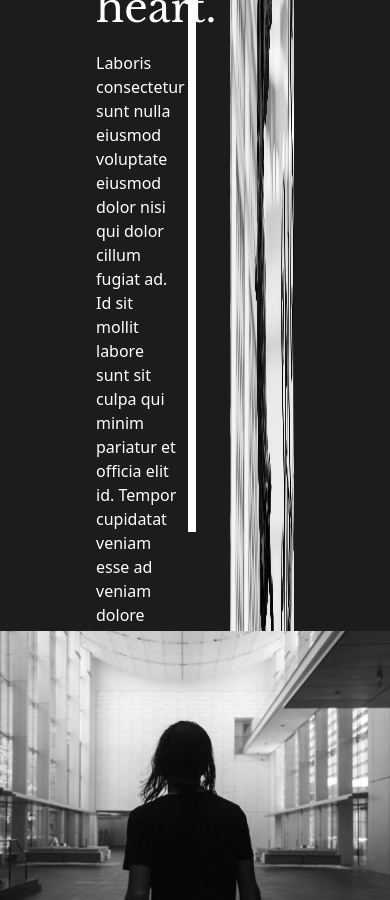
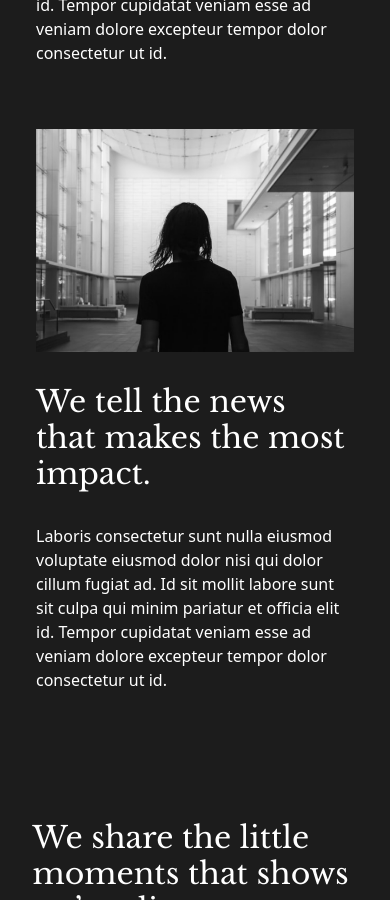
Before and after one commit to Ivanrizkys/nuntium-blog, a Next.js app: page /about in a window 390 px wide. Shown: the part 1100-2000 px from the top of the page. Built offline with nearby package versions, Linux system fonts and the light colour scheme.

Commit message:
style: apply responsive desigh on mobile and tablet

```diff
--- a/components/organism/Navbar/index.tsx
+++ b/components/organism/Navbar/index.tsx
@@ -32,7 +32,7 @@ const Navbar = () => {
           </ul>
         </div>
         <div className="hidden items-center sm:flex">
-          <div className="flex items-center py-2 px-2 rounded-[10px] focus-within:outline-2 focus-within:outline focus-within:outline-black gap-1">
+          <div className="flex items-center py-2 lg:px-2 rounded-[10px] focus-within:outline-2 focus-within:outline focus-within:outline-black gap-1">
             <input ref={inputRef} className="outline-none" type="text" />
             <button onClick={() => inputRef.current?.focus()}>
               <Search />
--- a/dummy/editor_picks.ts
+++ b/dummy/editor_picks.ts
@@ -9,8 +9,7 @@ interface EditorPickType {
   slug: string
 }
 
-let editorPicks: EditorPickType[]
-editorPicks = [
+const editorPicks: EditorPickType[] = [
   {
     image: '/image/editor-pick-1.webp',
     category: 'MINIMALISM',
--- a/dummy/other_card.ts
+++ b/dummy/other_card.ts
@@ -8,9 +8,7 @@ interface OhterCardType {
   slug: string
 }
 
-let ohterCard: OhterCardType[]
-
-ohterCard = [
+const ohterCard: OhterCardType[] = [
   {
     image: '/image/other-post-1.webp',
     category: 'NATURE',
--- a/dummy/tags.ts
+++ b/dummy/tags.ts
@@ -1,5 +1,3 @@
-let tags: string[]
-
-tags = ["Technology", "Open Source", "JavaScript", "Minimalism", "Self-help", "Animals", "Herbivores", "HTML", "CSS", "PHP", "Web Technologies", "Career", "Life", "Spirituality", "Food", "Cooking", "Sports", "Racing", "Mountain Hiking", "Cruising"]
+const tags: string[] = ["Technology", "Open Source", "JavaScript", "Minimalism", "Self-help", "Animals", "Herbivores", "HTML", "CSS", "PHP", "Web Technologies", "Career", "Life", "Spirituality", "Food", "Cooking", "Sports", "Racing", "Mountain Hiking", "Cruising"]
 
 export default tags;
--- a/pages/about.tsx
+++ b/pages/about.tsx
@@ -14,35 +14,35 @@ const About = () => {
         <p className="text-black text-xl mt-6 w-full max-w-[370px] mx-auto">A publishing company that focuses on the essentials.</p>
       </div>
       <div className="bg-black-semi mt-48 text-white relative">
-        <div className="bg-white w-2 h-[1068px] top-0 right-[194px] absolute"></div>
-        <div className="flex gap-[51px] px-24 pt-36">
-          <div className="w-5/12">
-            <h2 className="font-libre text-[41px]">We tell stories that drives the heart.</h2>
+        <div className="bg-white w-2 h-[926px] md:h-[1068px] top-0 right-20 md:right-24 lg:right-[138px] xl:right-[194px] absolute hidden sm:block"></div>
+        <div className="flex flex-col-reverse sm:flex-row gap-[51px] px-9 lg:px-14 xl:px-24 pt-16 sm:pt-24 md:pt-36">
+          <div className="w-full sm:w-5/12">
+            <h2 className="font-libre text-3xl md:text-[41px]">We tell stories that drives the heart.</h2>
             <p className="text-base mt-3">Laboris consectetur sunt nulla eiusmod voluptate eiusmod dolor nisi qui dolor cillum fugiat ad. Id sit mollit labore sunt sit culpa qui minim pariatur et officia elit id. Tempor cupidatat veniam esse ad veniam dolore excepteur tempor dolor consectetur ut id.</p>
           </div>
-          <div className="w-7/12">
+          <div className="w-full sm:w-7/12">
             <img src="/image/about-1.webp" className="w-full h-full relative z-[1]" alt="about-1" />
           </div>
         </div>
-        <div className="mx-auto flex flex-col items-center -mt-[7.25rem]">
-          <img className="w-full max-w-[557px] relative z-[2]" src="/image/about-2.webp" alt="about-2" />
-          <div className="w-full max-w-[524px]">
-            <h2 className="font-libre text-[41px] mt-8">We tell the news that makes the most impact.</h2>
+        <div className="mx-auto flex flex-col items-center px-9 sm:px-0 mt-16 lg:-mt-5 xl:-mt-[7.25rem]">
+          <img className="w-full max-w-[396px] md:max-w-[502px] xl:max-w-[557px] relative z-[2]" src="/image/about-2.webp" alt="about-2" />
+          <div className="w-full max-w-[393px] md:max-w-[491px] xl:max-w-[524px]">
+            <h2 className="font-libre text-3xl md:text-[41px] mt-8">We tell the news that makes the most impact.</h2>
             <p className="text-base mt-8">Laboris consectetur sunt nulla eiusmod voluptate eiusmod dolor nisi qui dolor cillum fugiat ad. Id sit mollit labore sunt sit culpa qui minim pariatur et officia elit id. Tempor cupidatat veniam esse ad veniam dolore excepteur tempor dolor consectetur ut id.</p>
           </div>
         </div>
-        <div className="w-10/12 ml-auto mt-52">
+        <div className="w-11/12 sm:w-10/12 ml-auto mt-32 xl:mt-52">
           <div className="w-full max-w-[612px]">
-            <h2 className="font-libre text-[41px]">We share the little moments that shows we’re alive.</h2>
+            <h2 className="font-libre text-3xl md:text-[41px]">We share the little moments that shows we’re alive.</h2>
             <p className="text-base mt-6">Laboris consectetur sunt nulla eiusmod voluptate eiusmod dolor nisi qui dolor cillum fugiat ad. Id sit mollit labore sunt sit culpa qui minim pariatur et officia elit id. Tempor cupidatat veniam esse ad veniam dolore excepteur tempor dolor consectetur ut id.</p>
           </div>
-          <div className="grid grid-cols-3 gap-5 mt-[76px] pb-36">
+          <div className="grid grid-cols-3 gap-5 mt-7 md:mt-[76px] pb-36">
             <img className="aspect-square" src="/image/about-3.webp" alt="about-3" />
             <img className="aspect-square" src="/image/about-4.webp" alt="about-4" />
             <img className="aspect-square" src="/image/about-5.webp" alt="about-5" />
           </div>
         </div>
-        <div className="bg-white w-2 h-[1452px] bottom-0 left-[160px] absolute"></div>
+        <div className="bg-white w-2 h-[1052px] md:h-[1452px] bottom-0 left-20 lg:left-[110px] xl:left-[160px] absolute hidden sm:block"></div>
       </div>
       <div className="w-full max-w-[427px] mx-auto text-black-semi text-center mt-56">
         <h2 className="font-libre text-[41px]">Because we are you. Humans.</h2>
```
